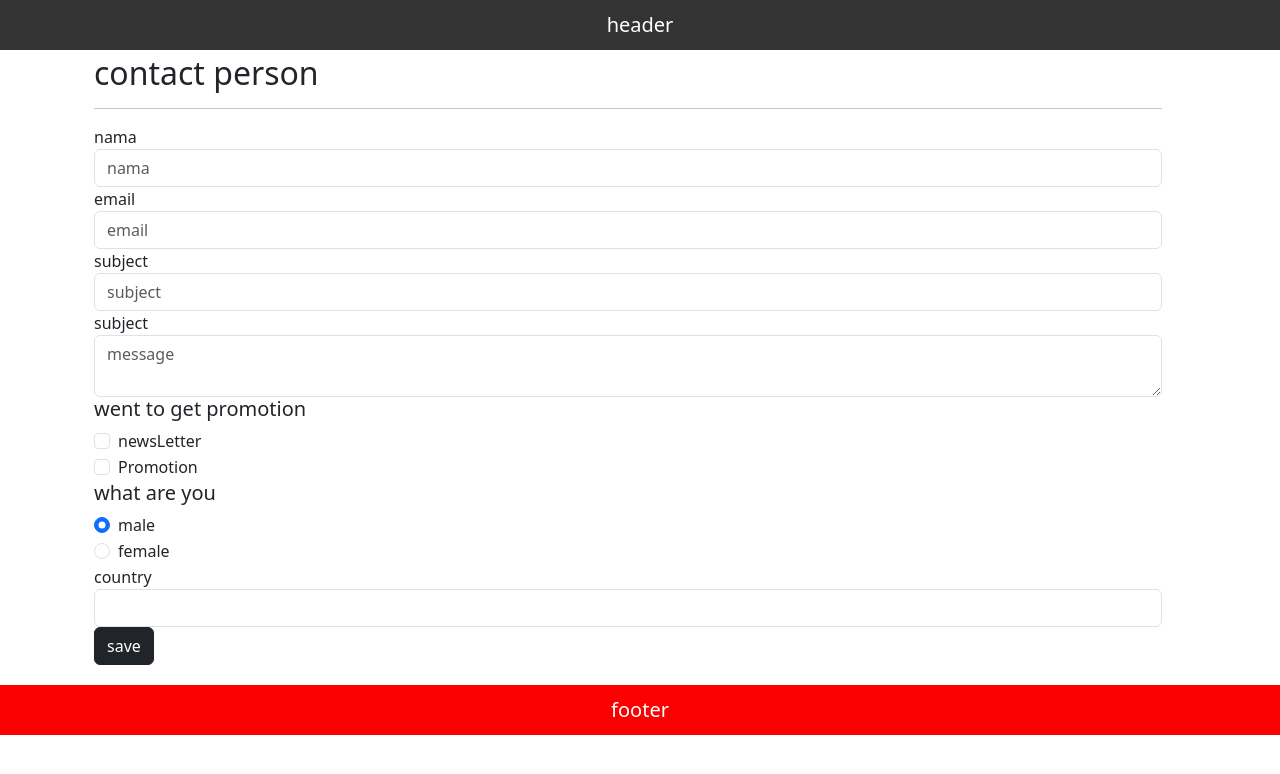
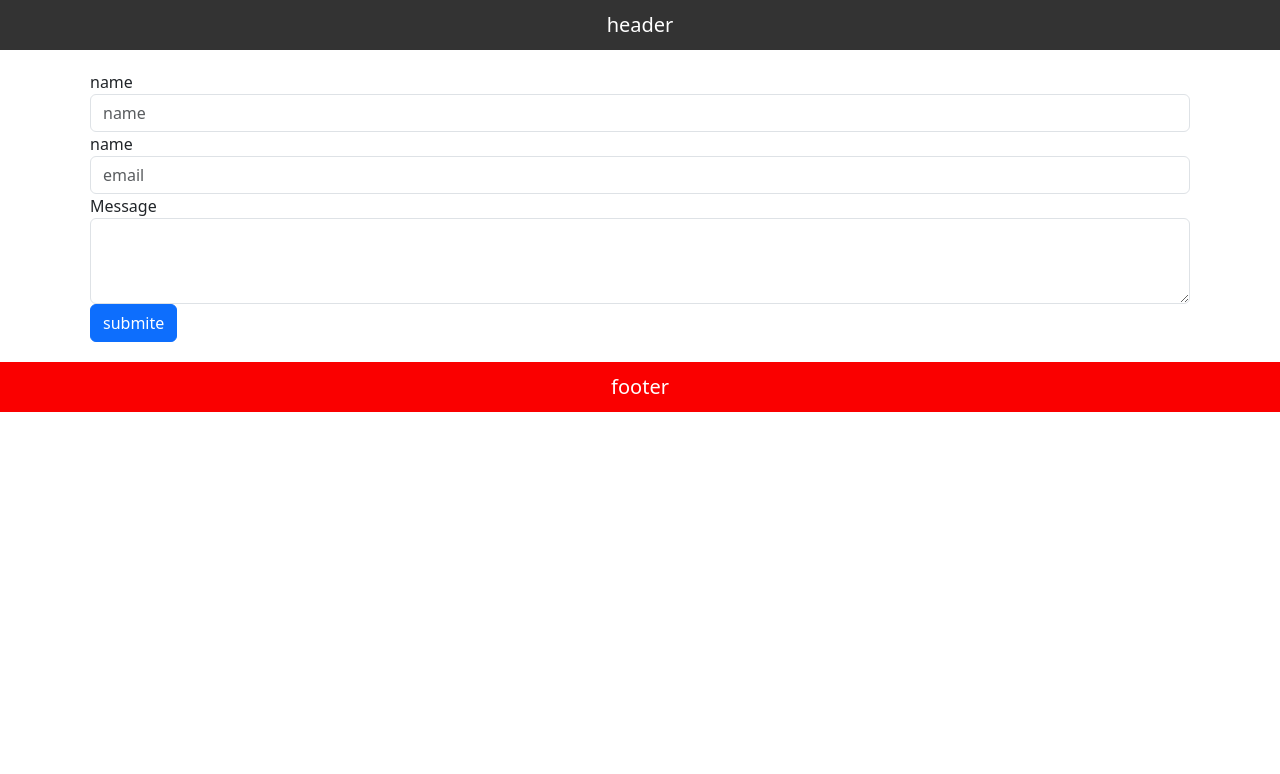
Before and after one commit to faridkinyobi/VUE-Base, a Vue app: page / in a window 1280 px wide. Shown: the top 774 px of the page. Built offline with nearby package versions, Linux system fonts and the light colour scheme.

Commit message:
vee-validate

```diff
--- a/package.json
+++ b/package.json
@@ -9,6 +9,7 @@
     "preview": "vite preview"
   },
   "dependencies": {
+    "vee-validate": "^4.15.0",
     "vue": "^3.5.13"
   },
   "devDependencies": {
--- a/src/App.vue
+++ b/src/App.vue
@@ -2,15 +2,17 @@
 <template>
   <app-header />
   <div class="container">
-    <com-contact></com-contact>
+    <!-- <com-contact></com-contact> -->
+    <com-validate></com-validate>
   </div>
   <app-footer />
 </template>
 <script>
-import comContact from "./components/contact/index.vue";
+// import comContact from "./components/contact/index.vue";
+import comValidate from "./components/validate/index.vue";
 export default {
   components: {
-    comContact,
+    comValidate,
   },
   data() {
     return {};
--- /dev/null
+++ b/src/components/validate/index.vue
@@ -0,0 +1,96 @@
+<template>
+  <Form @submit="onSubmit" class="form-group">
+    <label for="name">name</label>
+    <Field
+      name="name"
+      type="text"
+      :rules="validateName"
+      placeholder="name"
+      class="form-control"
+    />
+    <ErrorMessage name="name" class="erorr" as="div" v-slot="{ message }">
+      <div class="alert alert-danger">{{ message }}</div>
+    </ErrorMessage>
+    <label for="name">name</label>
+    <Field
+      name="email"
+      :rules="validateEmail"
+      v-slot="{ field, errors, errorMessage }"
+    >
+      <input
+        name="email"
+        type="email"
+        placeholder="email"
+        class="form-control"
+        v-bind="field"
+        :class="{ 'is-invalid': errors.length !== 0 }"
+      />
+      <div role="alert" v-if="errors.length !== 0" class="alert alert-danger">
+        {{ errorMessage }}
+      </div>
+    </Field>
+    <div class="form-grub">
+      <label for="message">Message</label>
+      <Field
+        name="message"
+        :rules="validateMessage"
+        v-slot="{ field, errors, errorMessage }"
+      >
+        <textarea
+          id="message"
+          rows="3"
+          class="form-control"
+          :class="{ 'is-invalid': errors.length !== 0 }"
+          v-bind="field"
+        >
+        </textarea>
+        <div role="alert" v-if="errors.length !== 0" class="alert alert-danger">
+          {{ errorMessage }}
+        </div>
+      </Field>
+    </div>
+    <button class="btn btn-primary">submite</button>
+  </Form>
+</template>
+
+<script>
+import { Form, Field, ErrorMessage } from "vee-validate";
+export default {
+  components: {
+    Form,
+    Field,
+    ErrorMessage,
+  },
+  methods: {
+    validateName(value) {
+      if (!value) {
+        return "name is required";
+      }
+      return true;
+    },
+    validateEmail(value) {
+      if (!value) {
+        return "email is required";
+      }
+      const regex = /^[\w-\.]+@([\w-]+\.)+[\w-]{2,4}$/i.test(value);
+      if (!regex) {
+        return "email is not valid";
+      }
+      return true;
+    },
+    validateMessage(value) {
+      if (!value) {
+        return "message is required";
+      }
+      return true;
+    },
+    onSubmit(values, { resetForm }) {
+      console.log(values);
+      resetForm();
+    },
+  },
+};
+</script>
+
+<style>
+</style>
```
Also changed, not shown: 1 other file (tests, documents, lock files or other folders).
